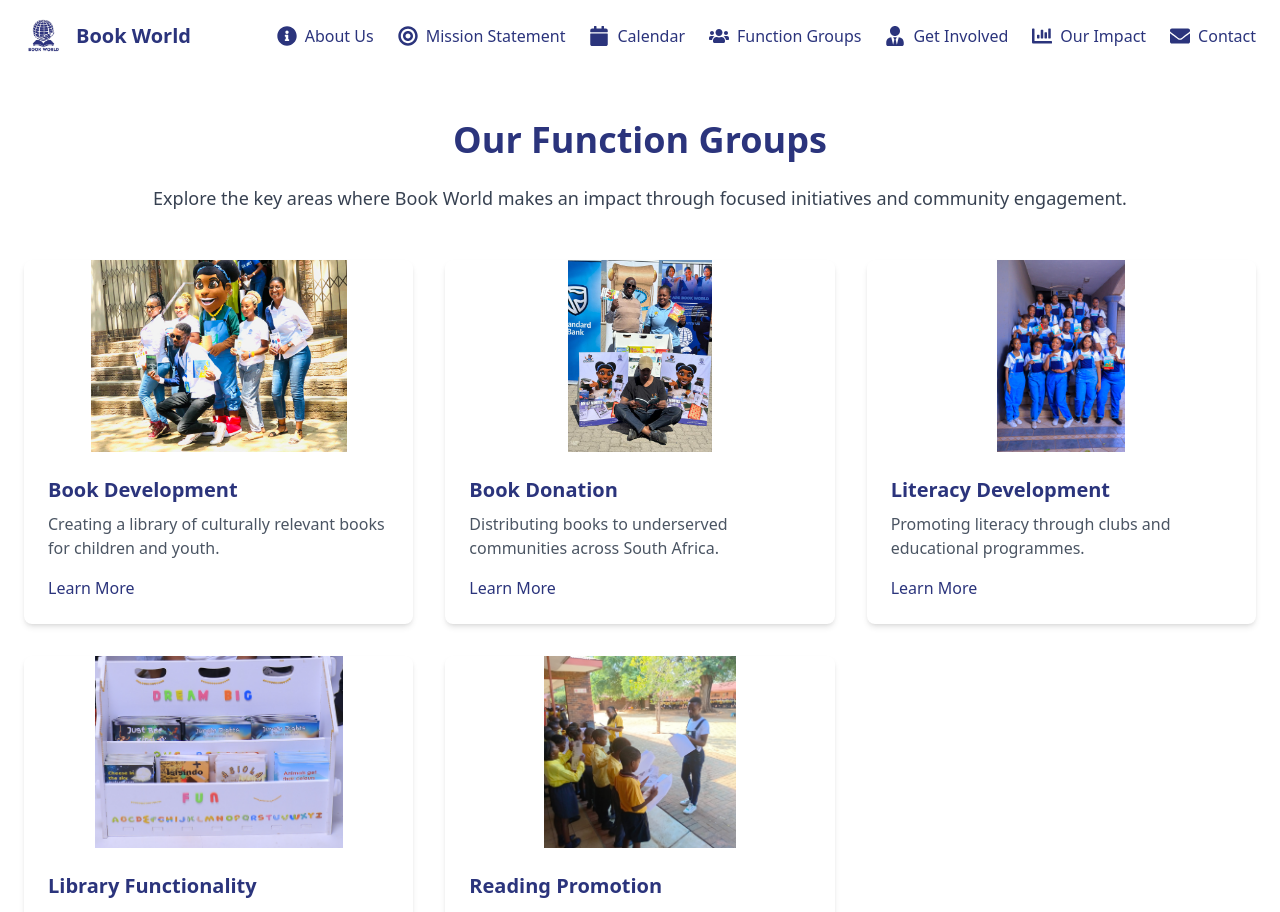
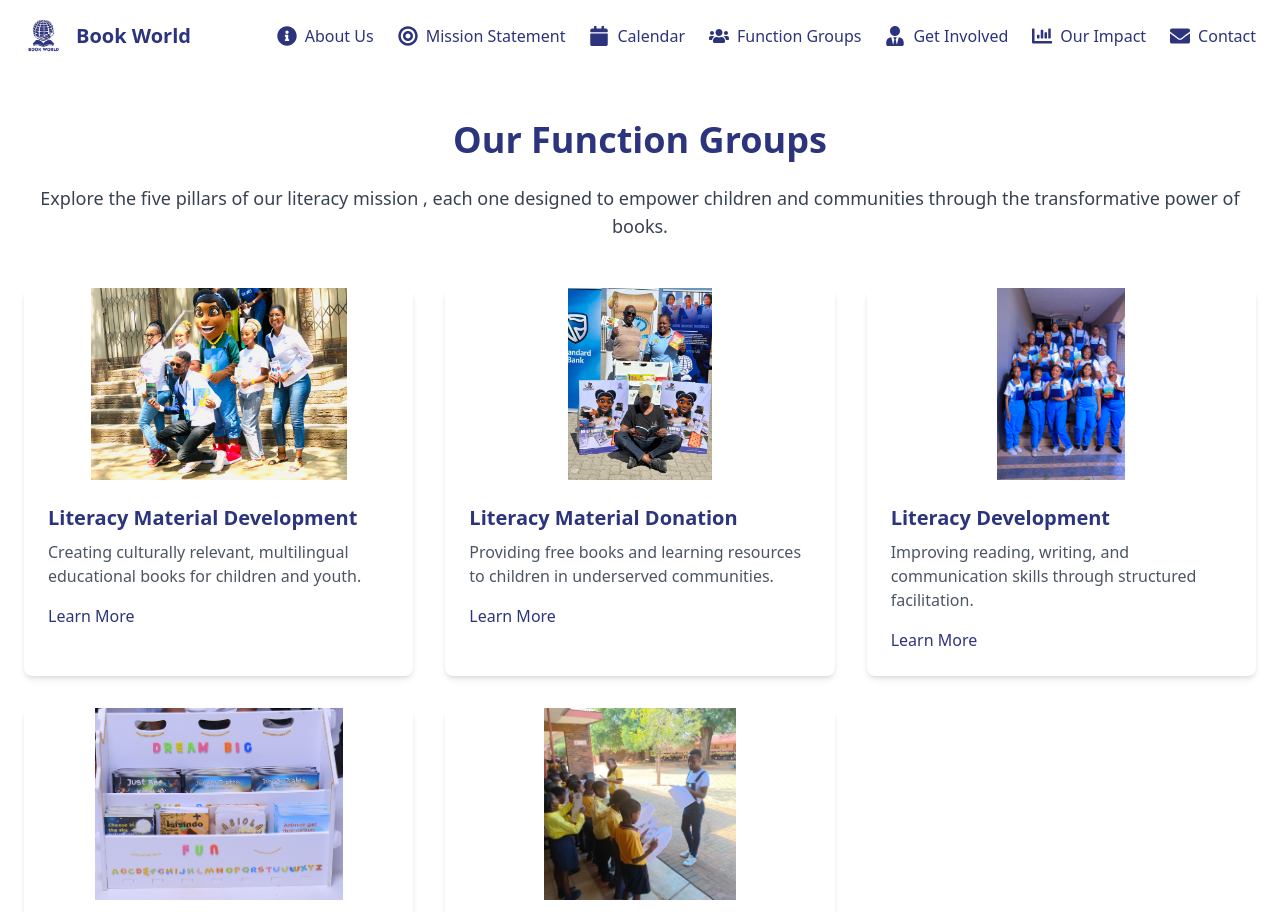
Before and after one commit to Astral-Solutions/Book, a React (Create React App) app in the folder book-world/: page /function-groups in a window 1280 px wide. Shown: the top 912 px of the page. Built offline with nearby package versions, Linux system fonts and the light colour scheme.

Commit message:
update routes

```diff
--- a/book-world/src/App.js
+++ b/book-world/src/App.js
@@ -1,22 +1,23 @@
 import React from "react";
 import { BrowserRouter as Router, Route, Routes } from "react-router-dom";
-import ScrollToTop from "./Components/ScrollToTop"
-import Layout from "./Components/Layout"
+import ScrollToTop from "./Components/ScrollToTop";
+import Layout from "./Components/Layout";
 import Home from "./Components/Home";
-import About from "./Components/About"
+import About from "./Components/About";
 import Calendar from "./Components/Calendar";
 import MissionStatement from "./Components/MissionStatement";
 import Contact from "./Components/Contact";
 import FunctionGroupsPage from "./Components/FunctionGroup";
 import GetInvolvedPage from "./Components/GetInvolved";
 import ImpactPage from "./Components/Impact";
-import ReadingPromotion from "./Components/ReadingPromotion";
+import LiteracyPromotion from "./Components/LiteracyPromotion";
 import LiteracyDevelopment from "./Components/LiteracyDevelopment";
-import BookDevelopment from "./Components/BookDevelopment";
-import BookDonation from "./Components/BookDonation";
-import LibraryFunctionality from "./Components/LibraryFunctionality";
+import LiteracyMaterialDevelopment from "./Components/LiteracyMaterialDevelopment";
+import LiteracyMaterialDonation from "./Components/LiteracyMaterialDonation";
+import LiteracyHubFunctionality from "./Components/LiteracyHubFunctionality";
 import VolunteerPage from "./Components/Volunteer";
 import DonationsPage from "./Components/Donate";
+
 function App() {
   return (
     <Router>
@@ -30,13 +31,13 @@ function App() {
           <Route path="/impact" element={<ImpactPage />} />
           <Route path="/function-groups" element={<FunctionGroupsPage />} />
           <Route path="/get-involved" element={<GetInvolvedPage />} />
-          <Route path="/reading-promotion" element={<ReadingPromotion/>} />
-          <Route path="/literacy-development" element={<LiteracyDevelopment/>} />
-          <Route path="library-functionality" element={<LibraryFunctionality/>} />
-          <Route path="book-donation" element={<BookDonation/>} />
-          <Route path="book-development" element={<BookDevelopment/>} />
-          <Route path="volunteer" element={<VolunteerPage/>} />
-          <Route path="/donate" element={<DonationsPage/>} />
+          <Route path="/literacy-promotion" element={<LiteracyPromotion />} />
+          <Route path="/literacy-development" element={<LiteracyDevelopment />} />
+          <Route path="/literacy-hub-functionality" element={<LiteracyHubFunctionality />} />
+          <Route path="/literacy-material-donation" element={<LiteracyMaterialDonation />} />
+          <Route path="/literacy-material-development" element={<LiteracyMaterialDevelopment />} />
+          <Route path="/volunteer" element={<VolunteerPage />} />
+          <Route path="/donate" element={<DonationsPage />} />
           <Route path="/contact" element={<Contact />} />
         </Routes>
       </Layout>
--- a/book-world/src/Components/FunctionGroup.jsx
+++ b/book-world/src/Components/FunctionGroup.jsx
@@ -3,34 +3,34 @@ import { Link } from "react-router-dom";
 
 const functionGroups = [
   {
-    name: "Book Development",
-    description: "Creating a library of culturally relevant books for children and youth.",
+    name: "Literacy Material Development",
+    description: "Creating culturally relevant, multilingual educational books for children and youth.",
     image: "/images/BookDevelopment.jpg",
-    link: "/book-development",
+    link: "/literacy-material-development",
   },
   {
-    name: "Book Donation",
-    description: "Distributing books to underserved communities across South Africa.",
+    name: "Literacy Material Donation",
+    description: "Providing free books and learning resources to children in underserved communities.",
     image: "/images/ReadingPromotion.jpg",
-    link: "/book-donation",
+    link: "/literacy-material-donation",
   },
   {
     name: "Literacy Development",
-    description: "Promoting literacy through clubs and educational programmes.",
+    description: "Improving reading, writing, and communication skills through structured facilitation.",
     image: "/images/LiteracyFascilitators.jpg",
     link: "/literacy-development",
   },
   {
-    name: "Library Functionality",
-    description: "Supporting libraries to improve their resources and reach.",
+    name: "Literacy Hub Functionality",
+    description: "Strengthening libraries and reading hubs to become community learning centers.",
     image: "/images/Nest.jpg",
-    link: "/library-functionality",
+    link: "/literacy-hub-functionality",
   },
   {
-    name: "Reading Promotion",
-    description: "Encouraging reading as a lifestyle through events and campaigns.",
+    name: "Literacy Promotion",
+    description: "Fostering a love of reading through storytelling, reading challenges, and outreach campaigns.",
     image: "/images/WRAD.jpg",
-    link: "/reading-promotion",
+    link: "/literacy-promotion",
   },
 ];
 
@@ -42,7 +42,7 @@ const FunctionGroupsPage = () => {
           Our Function Groups
         </h1>
         <p className="text-lg text-gray-700 mb-12 text-center">
-          Explore the key areas where Book World makes an impact through focused initiatives and community engagement.
+          Explore the five pillars of our literacy mission , each one designed to empower children and communities through the transformative power of books.
         </p>
         <div className="grid grid-cols-1 md:grid-cols-2 lg:grid-cols-3 gap-8">
           {functionGroups.map((group, index) => (
```
